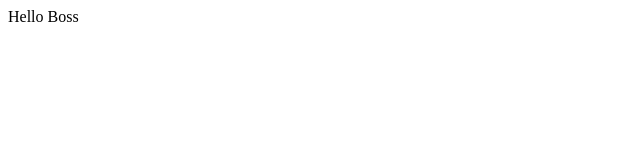
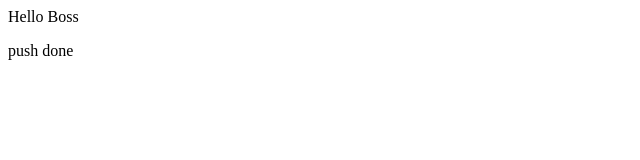
Before and after one commit to tejasdange049/TestingWebdriver, a plain HTML site: page index.html in a window 1280 px wide. Shown: the full height of the page, 0-640 px from the left. Drawn offline with Linux system fonts and the light colour scheme.

Commit message:
push done

```diff
--- a/index.html
+++ b/index.html
@@ -1 +1,2 @@
 <p> Hello Boss </p>
+<p> push done</p>
```
